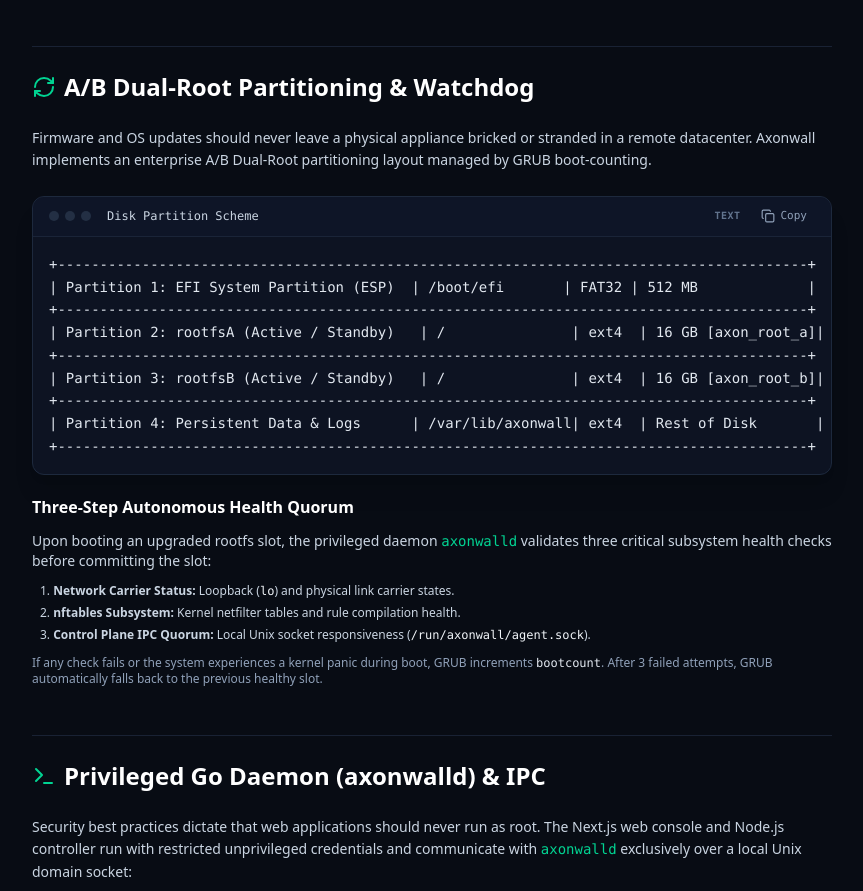
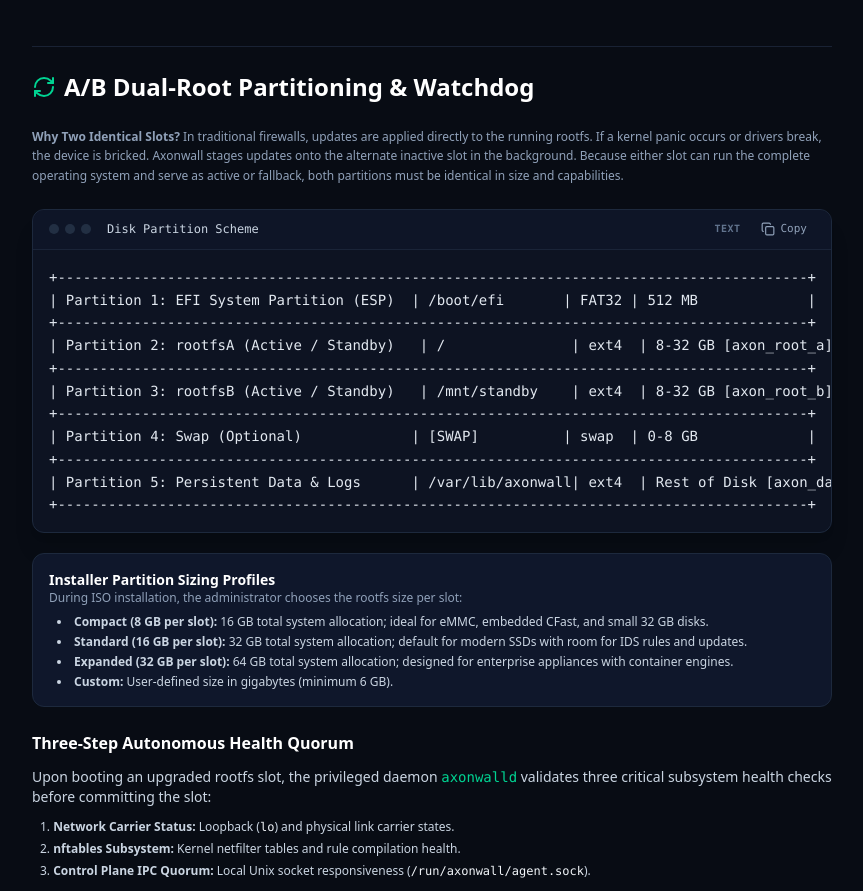
Before and after one commit to axonwall/axonwall.com, a Next.js app: page /docs/architecture in a window 1280 px wide. Shown: the part 2364-3255 px from the top of the page, without its empty margins (304-1167 px from the left). Built offline with nearby package versions, Linux system fonts and the light colour scheme.

Commit message:
docs: document interactive installer partition sizing and A/B dual-root rationale

```diff
--- a/src/app/docs/architecture/page.tsx
+++ b/src/app/docs/architecture/page.tsx
@@ -136,8 +136,8 @@
         <h2 className="text-2xl font-bold text-white flex items-center gap-2">
           <RefreshCw className="w-6 h-6 text-emerald-400" /> A/B Dual-Root Partitioning & Watchdog
         </h2>
-        <p className="text-sm text-slate-300 leading-relaxed">
-          Firmware and OS updates should never leave a physical appliance bricked or stranded in a remote datacenter. Axonwall implements an enterprise A/B Dual-Root partitioning layout managed by GRUB boot-counting.
+        <p className="text-xs text-slate-400 leading-relaxed">
+          <strong>Why Two Identical Slots?</strong> In traditional firewalls, updates are applied directly to the running rootfs. If a kernel panic occurs or drivers break, the device is bricked. Axonwall stages updates onto the alternate inactive slot in the background. Because either slot can run the complete operating system and serve as active or fallback, both partitions must be identical in size and capabilities.
         </p>
 
         <CodeBlock
@@ -146,13 +146,26 @@
           code={`+-----------------------------------------------------------------------------------------+
 | Partition 1: EFI System Partition (ESP)  | /boot/efi       | FAT32 | 512 MB             |
 +-----------------------------------------------------------------------------------------+
-| Partition 2: rootfsA (Active / Standby)   | /               | ext4  | 16 GB [axon_root_a]|
+| Partition 2: rootfsA (Active / Standby)   | /               | ext4  | 8-32 GB [axon_root_a]|
 +-----------------------------------------------------------------------------------------+
-| Partition 3: rootfsB (Active / Standby)   | /               | ext4  | 16 GB [axon_root_b]|
+| Partition 3: rootfsB (Active / Standby)   | /mnt/standby    | ext4  | 8-32 GB [axon_root_b]|
 +-----------------------------------------------------------------------------------------+
-| Partition 4: Persistent Data & Logs      | /var/lib/axonwall| ext4  | Rest of Disk       |
+| Partition 4: Swap (Optional)             | [SWAP]          | swap  | 0-8 GB             |
++-----------------------------------------------------------------------------------------+
+| Partition 5: Persistent Data & Logs      | /var/lib/axonwall| ext4  | Rest of Disk [axon_data]|
 +-----------------------------------------------------------------------------------------+`}
         />
+
+        <div className="p-4 rounded-xl bg-slate-900 border border-slate-800 text-xs text-slate-300 space-y-2">
+          <span className="font-bold text-white text-sm">Installer Partition Sizing Profiles</span>
+          <p className="text-slate-400">During ISO installation, the administrator chooses the rootfs size per slot:</p>
+          <ul className="list-disc list-inside space-y-1 ml-2 text-slate-300">
+            <li><strong>Compact (8 GB per slot):</strong> 16 GB total system allocation; ideal for eMMC, embedded CFast, and small 32 GB disks.</li>
+            <li><strong>Standard (16 GB per slot):</strong> 32 GB total system allocation; default for modern SSDs with room for IDS rules and updates.</li>
+            <li><strong>Expanded (32 GB per slot):</strong> 64 GB total system allocation; designed for enterprise appliances with container engines.</li>
+            <li><strong>Custom:</strong> User-defined size in gigabytes (minimum 6 GB).</li>
+          </ul>
+        </div>
 
         <div className="space-y-3 text-xs sm:text-sm text-slate-300">
           <h3 className="text-base font-semibold text-white">Three-Step Autonomous Health Quorum</h3>
--- a/src/app/docs/page.tsx
+++ b/src/app/docs/page.tsx
@@ -199,8 +199,17 @@
             code={`# Replace /dev/sdX with your destination USB drive
 sudo dd if=axonwall-v0.1.7-amd64.iso of=/dev/sdX bs=4M status=progress conv=fsync`}
           />
-          <Callout type="tip" title="Automatic Disk Partitioning">
-            The installer automatically formats your disk with the A/B Dual-Root Partition Scheme (two 16 GB root filesystems + persistent encrypted data volume) to support fail-safe OS updates.
+          <Callout type="tip" title="Interactive A/B Dual-Root Partitioning">
+            During installation, the installer prompts you to select your target disk and choose your preferred system partition size:
+            <ul className="list-disc list-inside mt-2 space-y-1 text-slate-300">
+              <li><strong>Standard (16 GB per slot):</strong> Recommended default for SSD appliances.</li>
+              <li><strong>Compact (8 GB per slot):</strong> For embedded systems, eMMC, or 16-32 GB flash drives.</li>
+              <li><strong>Expanded (32 GB per slot):</strong> For enterprise systems with high telemetry or container loads.</li>
+              <li><strong>Custom:</strong> User-defined size in gigabytes.</li>
+            </ul>
+            <p className="mt-2 text-slate-400">
+              <strong>Why Two Identical Slots?</strong> Axonwall maintains an active and standby system slot (<code className="text-emerald-300 font-mono">axon_root_a</code> and <code className="text-emerald-300 font-mono">axon_root_b</code>). When firmware upgrades are installed, they are flashed to the inactive slot. If an upgrade encounters a kernel panic or failure, the watchdog automatically falls back to the alternate slot, preventing appliance lockouts. The chosen size is allocated twice, and the rest of the disk is dedicated to persistent storage (<code className="text-emerald-300 font-mono">/var/lib/axonwall</code>).
+            </p>
           </Callout>
 
           <h3 className="text-base font-semibold text-white pt-4">Option 2: Proxmox VE / KVM Virtual Machine</h3>
```
